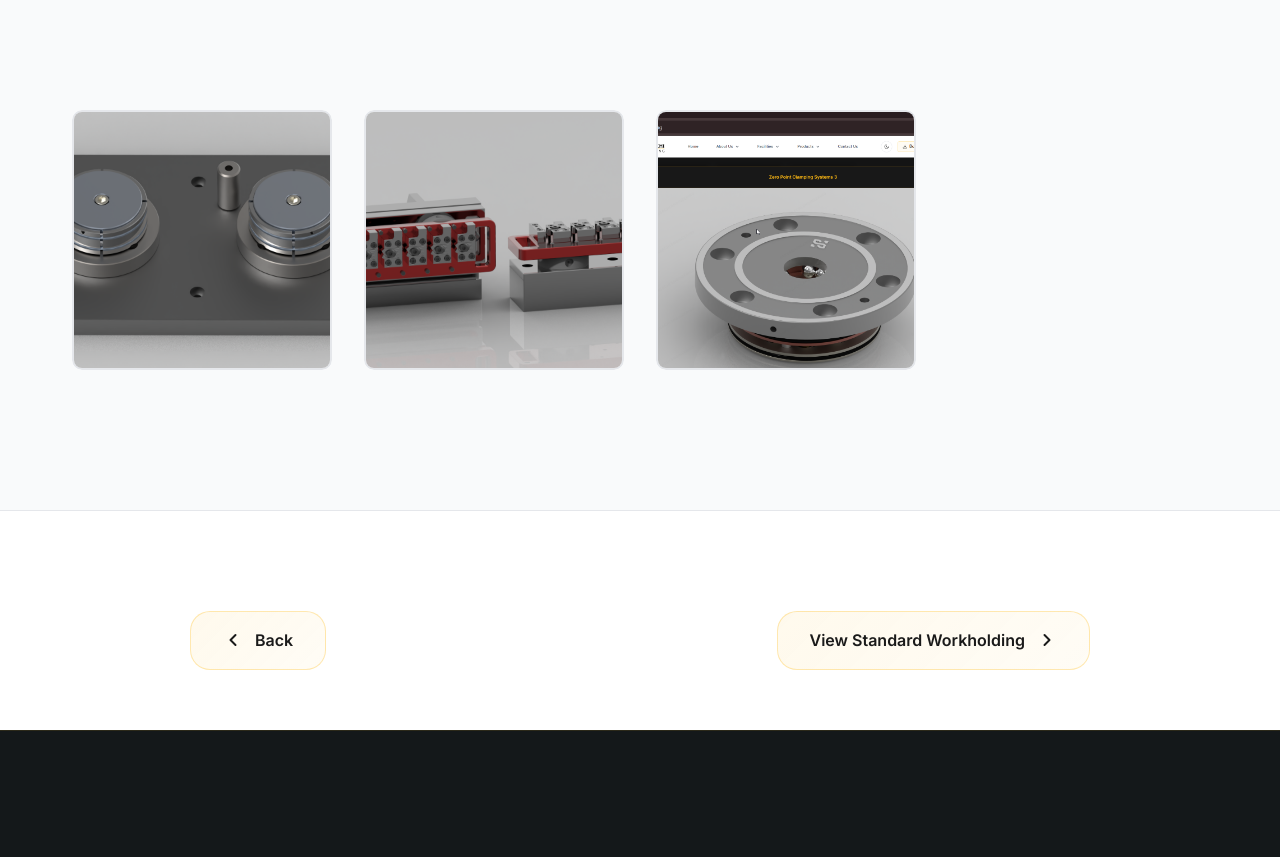
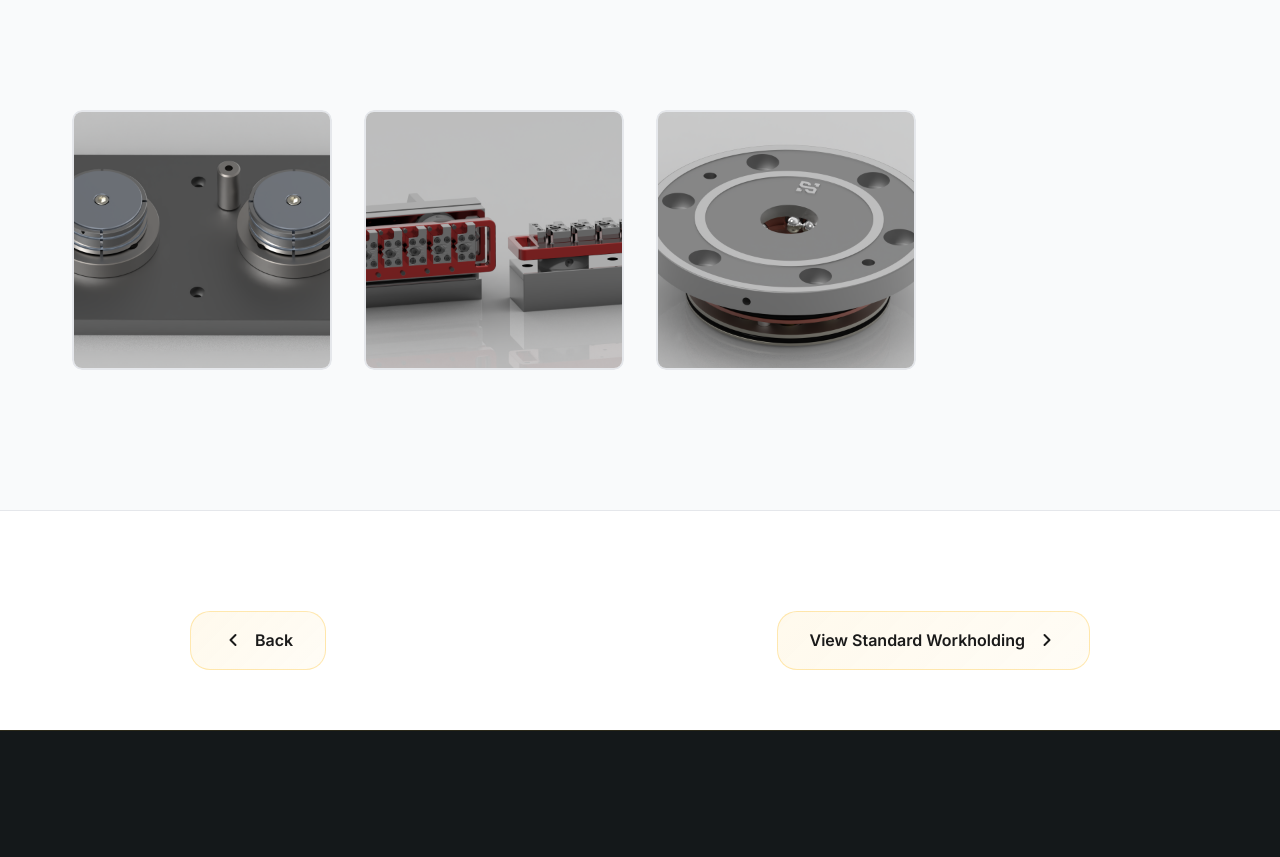
Before and after one commit to harsh-mori/savyasachi, a React (Vite) app: page /products/zero-point-clamping in a window 1280 px wide. Shown: the part 1277-2134 px from the top of the page. Built offline with nearby package versions, Linux system fonts and the light colour scheme; a web font is replaced by a local one.

Commit message:
image changed

```diff
--- a/src/pages/products/ZeroPointClamping.jsx
+++ b/src/pages/products/ZeroPointClamping.jsx
@@ -8,7 +8,7 @@ import '../facilities/FacilitiesDetail.css';
 const GALLERY_IMAGES = [
   { src: '/assets/images/products/zero-point-clamping/zero-point-clamping-systems-1.png', alt: 'Zero point clamping system for quick changeover', title: 'Zero Point Clamping Systems 1' },
   { src: '/assets/images/products/zero-point-clamping/zero-point-clamping-systems-2.png', alt: 'Zero point fixture with precision positioning', title: 'Zero Point Clamping Systems 2' },
-  { src: '/assets/images/products/zero-point-clamping/zero-point-modal.png', alt: 'Zero point clamp for maximum productivity', title: 'Zero Point Clamping Systems 3' }
+  { src: '/assets/images/products/zero-point-clamping/zero-point-clamping-systems-3.png', alt: 'Zero point clamp for maximum productivity', title: 'Zero Point Clamping Systems 3' }
 ];
 
 const BREADCRUMB_ITEMS = [
```
Also changed, not shown: public/assets/images/products/zero-point-clamping/zero-point-modal.png (deleted).
